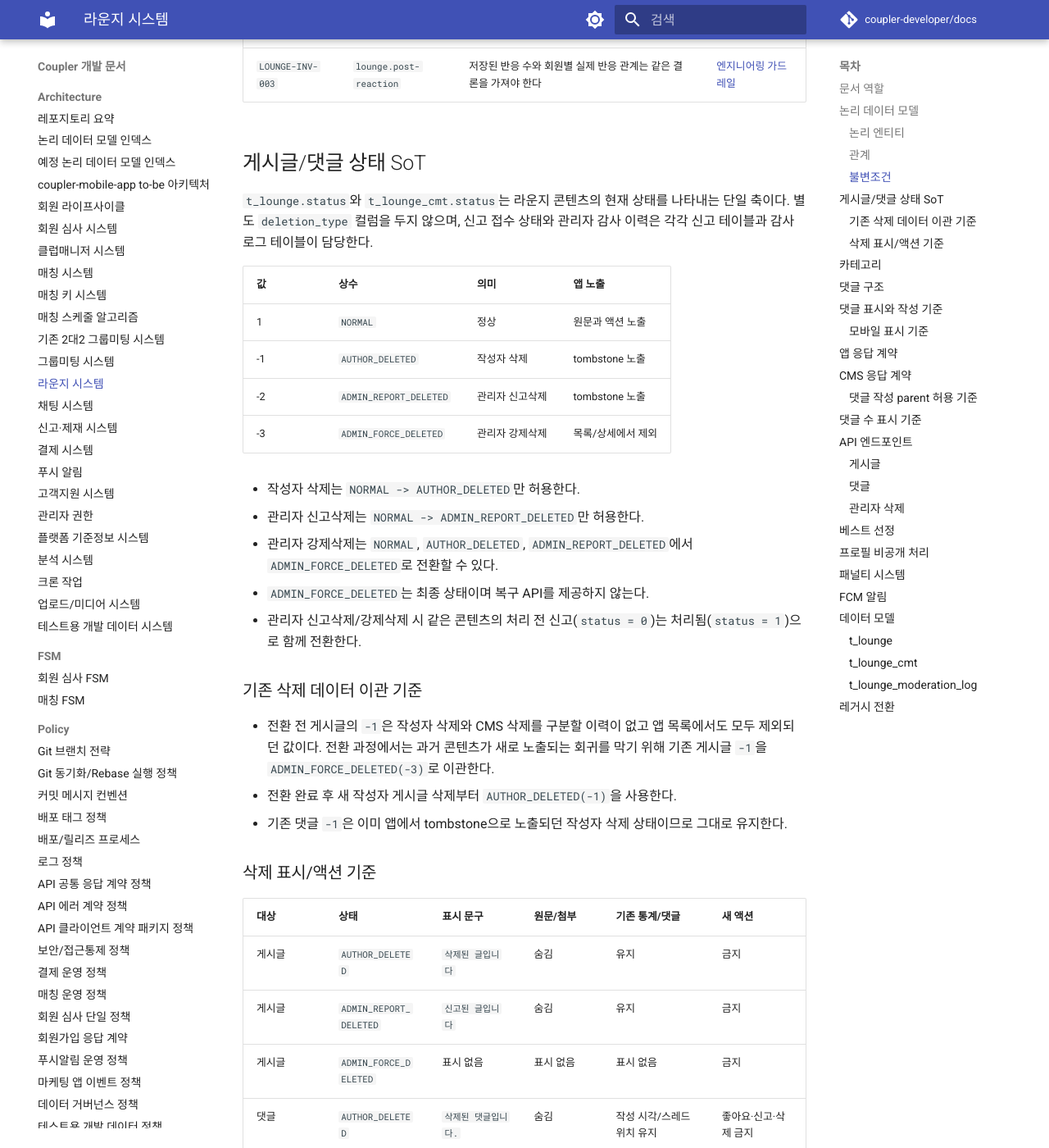
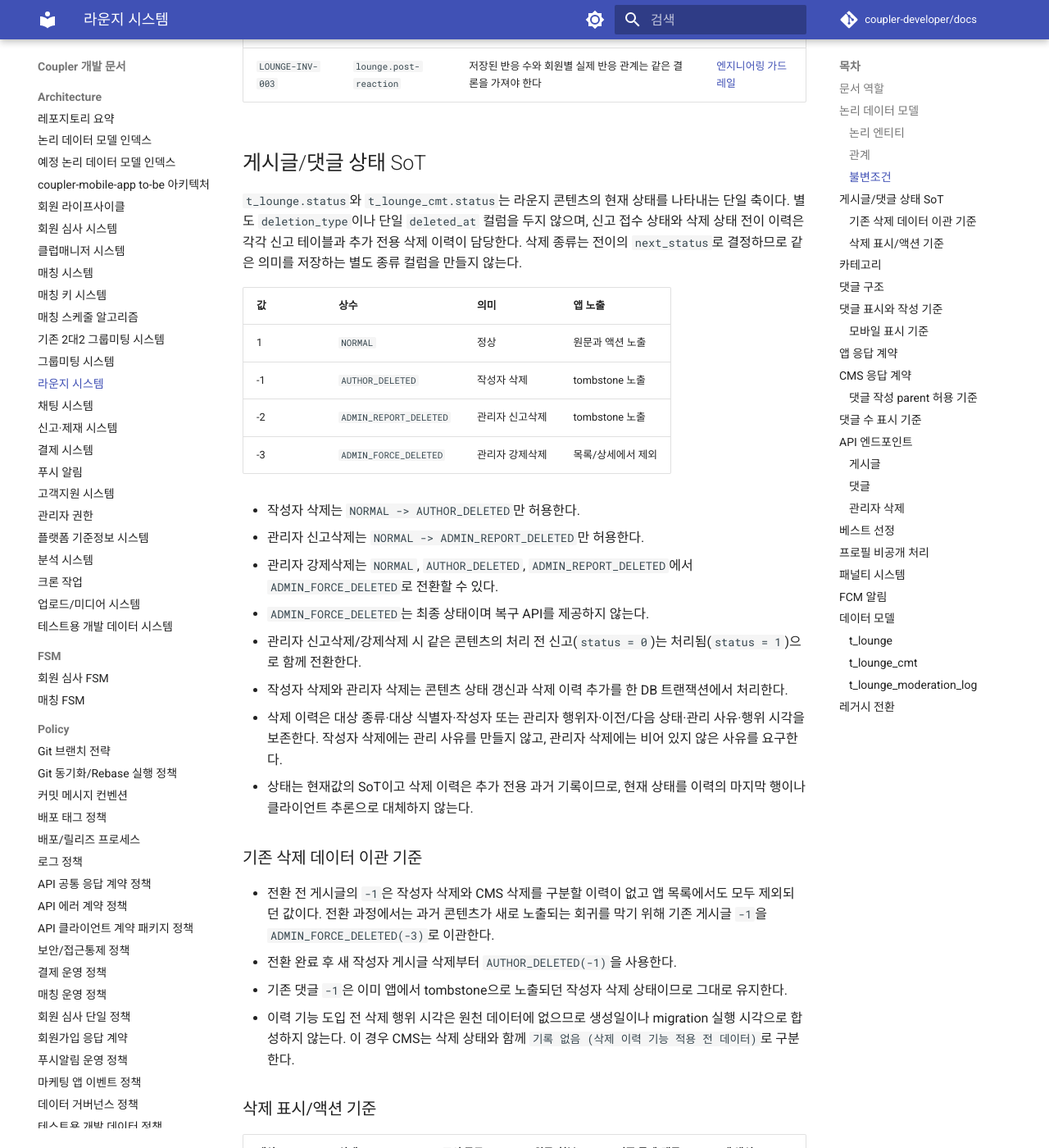
Before and after one commit to coupler-developer/docs, an MkDocs documentation site: the page built from content/architecture/lounge-system.md, in a window 1280 px wide and 1400 px high, scrolled down 2071 px. Shown: the whole window at 82% size. Built offline with MkDocs 1.6.1 and Material for MkDocs 9.7.7, drawn with Linux system fonts in a browser that asks for light colours; comment, search, counter and statistics services are not loaded; some of the changed text lies outside the part shown.

Commit message:
docs: 라운지 삭제 이력 계약 명시
Reason:
- 작성자와 관리자 삭제 시각·행위자 계약을 단일 기준으로 고정해야 함

Changes:
- status와 추가 전용 삭제 이력의 책임을 분리
- CMS 강제삭제 행 유지와 generated DTO 표시 기준을 명시
- 작성자·관리자 행위자 논리 관계와 불변식을 갱신

How:
- 기존 라운지·모더레이션 아키텍처 문서만 갱신하고 신규 마이그레이션 문서를 만들지 않음

Tests:
- yarn validate:docs 통과

```diff
--- a/content/architecture/lounge-system.md
+++ b/content/architecture/lounge-system.md
@@ -46,8 +46,9 @@
 ## 게시글/댓글 상태 SoT
 
 `t_lounge.status`와 `t_lounge_cmt.status`는 라운지 콘텐츠의 현재 상태를 나타내는 단일 축이다.
-별도 `deletion_type` 컬럼을 두지 않으며, 신고 접수 상태와 관리자 감사 이력은 각각 신고 테이블과
-감사 로그 테이블이 담당한다.
+별도 `deletion_type`이나 단일 `deleted_at` 컬럼을 두지 않으며, 신고 접수 상태와 삭제 상태 전이 이력은
+각각 신고 테이블과 추가 전용 삭제 이력이 담당한다. 삭제 종류는 전이의 `next_status`로 결정하므로 같은
+의미를 저장하는 별도 종류 컬럼을 만들지 않는다.
 
 | 값 | 상수 | 의미 | 앱 노출 |
 | --- | --- | --- | --- |
@@ -63,6 +64,11 @@
 - `ADMIN_FORCE_DELETED`는 최종 상태이며 복구 API를 제공하지 않는다.
 - 관리자 신고삭제/강제삭제 시 같은 콘텐츠의 처리 전 신고(`status = 0`)는 처리됨(`status = 1`)으로
   함께 전환한다.
+- 작성자 삭제와 관리자 삭제는 콘텐츠 상태 갱신과 삭제 이력 추가를 한 DB 트랜잭션에서 처리한다.
+- 삭제 이력은 대상 종류·대상 식별자·작성자 또는 관리자 행위자·이전/다음 상태·관리 사유·행위 시각을
+  보존한다. 작성자 삭제에는 관리 사유를 만들지 않고, 관리자 삭제에는 비어 있지 않은 사유를 요구한다.
+- 상태는 현재값의 SoT이고 삭제 이력은 추가 전용 과거 기록이므로, 현재 상태를 이력의 마지막 행이나
+  클라이언트 추론으로 대체하지 않는다.
 
 ### 기존 삭제 데이터 이관 기준
 
@@ -71,6 +77,9 @@
   `ADMIN_FORCE_DELETED(-3)`로 이관한다.
 - 전환 완료 후 새 작성자 게시글 삭제부터 `AUTHOR_DELETED(-1)`을 사용한다.
 - 기존 댓글 `-1`은 이미 앱에서 tombstone으로 노출되던 작성자 삭제 상태이므로 그대로 유지한다.
+- 이력 기능 도입 전 삭제 행위 시각은 원천 데이터에 없으므로 생성일이나 migration 실행 시각으로
+  합성하지 않는다. 이 경우 CMS는 삭제 상태와 함께 `기록 없음 (삭제 이력 기능 적용 전 데이터)`로
+  구분한다.
 
 ### 삭제 표시/액션 기준
 
@@ -185,6 +194,12 @@ CMS 라운지 목록·댓글·상세·신고 목록도 같은 contracts package
 노출하지 않는다. 신고 처리 완료 API는 신고 row의 `report_status`만 변경하며 콘텐츠
 신고삭제·강제삭제 API와 별도 계약으로 유지한다.
 
+`AdminLoungeDetail.deletion_history`와 `AdminLoungeCommentListRow.deletion_history`는 항상 존재하는
+배열이다. 각 원소는 `action`, `actor_type`, `actor_id`, `previous_status`, `next_status`, `reason`,
+`deleted_at`을 필수 필드로 가지며, 동일 시각이면 이력 ID를 보조 순서로 사용해 오래된 전이부터 반환한다.
+API가 DB 전이를 명시적인 `action`과 `actor_type`으로 투영하므로 CMS는 숫자 상태로 행위자를 추론하거나
+별도 normalize/fallback DTO를 두지 않는다.
+
 | 엔드포인트 | request DTO | success `data` DTO |
 | --- | --- | --- |
 | `GET /admin/lounge/list` | - | `AdminLoungeListResult` |
@@ -200,8 +215,10 @@ CMS 라운지 목록·댓글·상세·신고 목록도 같은 contracts package
 | `POST /admin/lounge/comment/{id}/{report,force}-delete` | `LoungeModerationRequest` | `LoungeModerationResult` |
 
 - CMS 상세의 수정 입력과 이미지 액션은 `NORMAL`에서만 활성화한다.
-- CMS 기본 게시글·댓글 목록은 작성자 삭제와 신고삭제 행을 유지하고, 강제삭제 행은 기존 CMS 삭제와
-  동일하게 제외한다. 강제삭제의 운영 이력은 콘텐츠 목록이 아니라 감사 로그가 담당한다.
+- CMS 게시글 상세와 댓글 내역은 계약의 `deletion_history`를 그대로 표시한다. 정상 콘텐츠는 빈 배열이고,
+  기능 도입 전 tombstone의 빈 배열은 삭제 시각을 합성하지 않고 레거시 기록 없음으로 표시한다.
+- CMS 기본 게시글·댓글 목록은 작성자 삭제·신고삭제·강제삭제 행을 모두 유지한다. 강제삭제는 앱 노출만
+  제거하며, CMS에서는 기존 삭제 관리와 동일하게 상태와 삭제 이력을 확인할 수 있다.
 - 위 표에서 request DTO가 명시된 JSON mutation body는 Swagger의
   `additionalProperties: false`와 같은 exact generated DTO shape로 API 진입점에서 한 번
   검증하고, 통과한 뒤에는 controller/usecase가 해당 DTO를 신뢰한다.
```
Also changed, not shown: content/architecture/moderation-system.md (+4 -2 lines).
